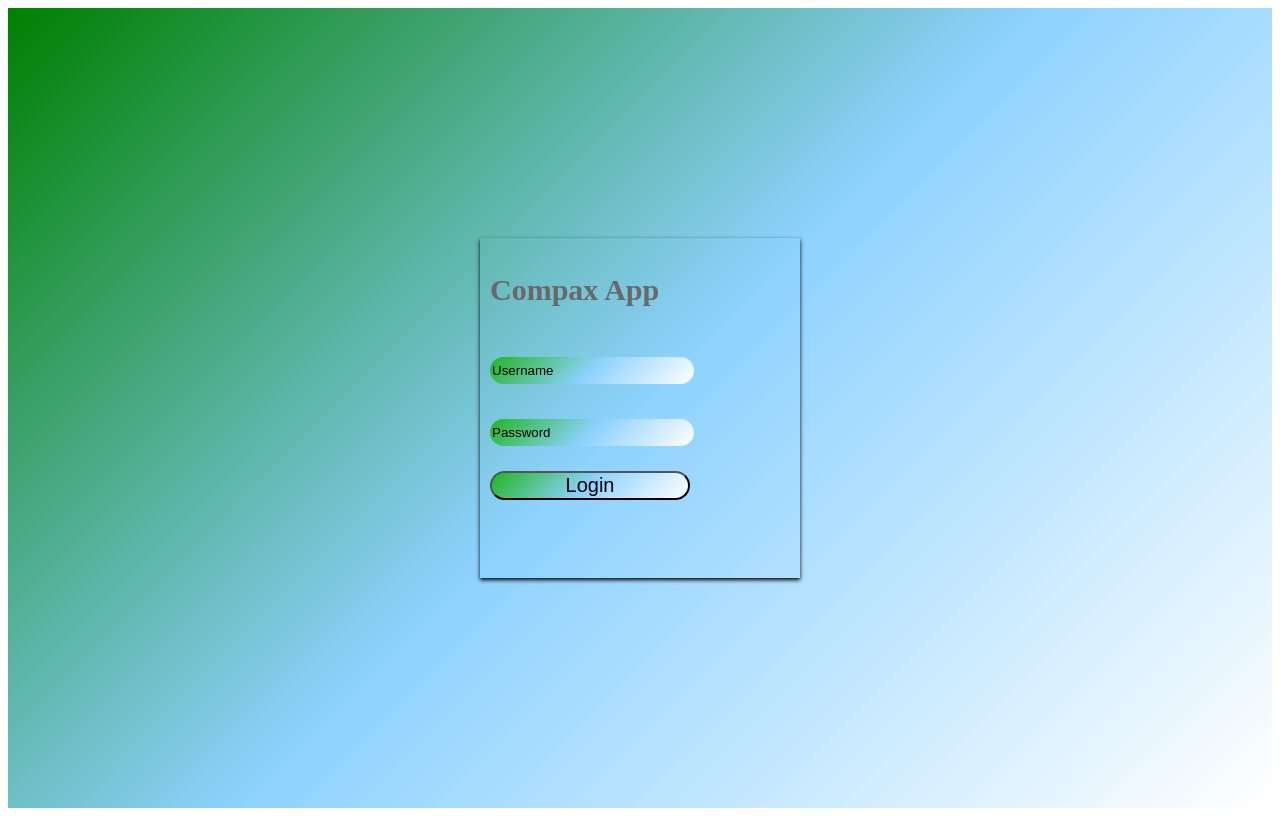
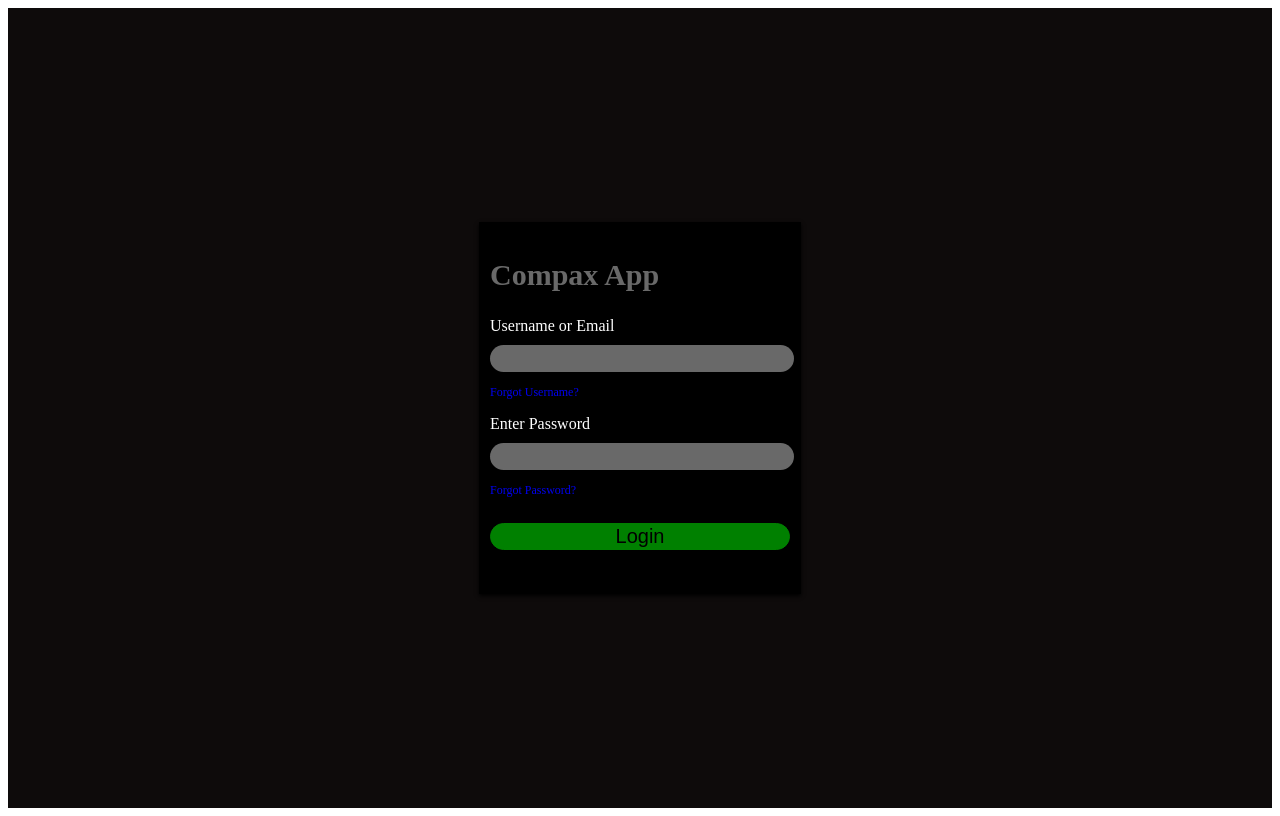
Before and after one commit to jasper-tech/JSX, a React (Create React App) app in the folder compax/: page / in a window 1280 px wide. Built offline with nearby package versions, Linux system fonts and the light colour scheme.

Commit message:
modified

```diff
--- a/compax/src/App.css
+++ b/compax/src/App.css
@@ -3,28 +3,32 @@
   justify-content: center;
   align-items: center;
   height: 100vh;
-  background: linear-gradient(135deg, green, #8ED2FF, white);
+  background-color: rgb(14, 11, 11);
 
 }
 
 .login-card {
-  height: 320px;
+  height: 350px;
   width: 300px;
   padding: 10px;
   border-radius: none;
   box-shadow: 0 2px 4px black;
+  background-color: rgb(0, 0, 0);
+  border: 1px solid black;
 
 }
 
 /* Additional styling for inputs and button */
 input {
   margin-bottom: 10px;
-  background: linear-gradient(135deg,rgb(33, 182, 33), #8ED2FF, white);
-  border-radius: 50px;
-  width: 200px;
+  background:dimgrey;
+  border: 2px solid blue;
+  width: 300px;
   height: 25px;
-  margin-top: 25px;
+  margin-top: 0px;
   border: none;
+  color: white;
+  border-radius: 80px;
 
 
 
@@ -36,16 +40,16 @@ input {
 
 }
  button{
-  border-radius: 50px;
-  width: 200px;
-  margin-top: 15px;
+  border-radius: 75px;
+  width: 300px;
+  margin-top: 10px;
   font-size: 20px;
-  background: linear-gradient(135deg, rgb(33, 182, 33), #8ED2FF, white);
+  background-color: green;
+  border: 1px solid green;
 
  }
  button:hover{
-  color: green;
-  box-shadow: -6px -6px 12px #05b94a,
+  box-shadow: 2px -2px 6px #05b94a,
   6px 6px 12px #0bd157
 }
 
@@ -55,3 +59,12 @@ input {
   color:dimgrey;
 
  }
+ p{
+  color: white;
+  margin-top: 15px;
+  margin-bottom: 10px;
+ }
+ a{
+  text-decoration: none;
+  font-size: 12px;
+ }
--- a/compax/src/App.js
+++ b/compax/src/App.js
@@ -8,10 +8,18 @@ import  useEffect from "react";
       <div className="login-card">
         <h2>Compax App</h2>
         <form>
-          <input type="text" placeholder="Username" />
-          <input type="password" placeholder="Password" />
+          <p>Username or Email </p>
+          <input type="text" placeholder="" className="placeholder"/>
+          <a href="#">Forgot Username?</a>
+          <p>Enter Password</p>
+          <input type="password" placeholder="" className="placeholder" />
+          <a href="#">Forgot Password?</a>
+          <p></p>
           <button type="submit">Login</button>
         </form>
+      </div>
+      <div className="signup">
+
       </div>
     </div>
   );
```
